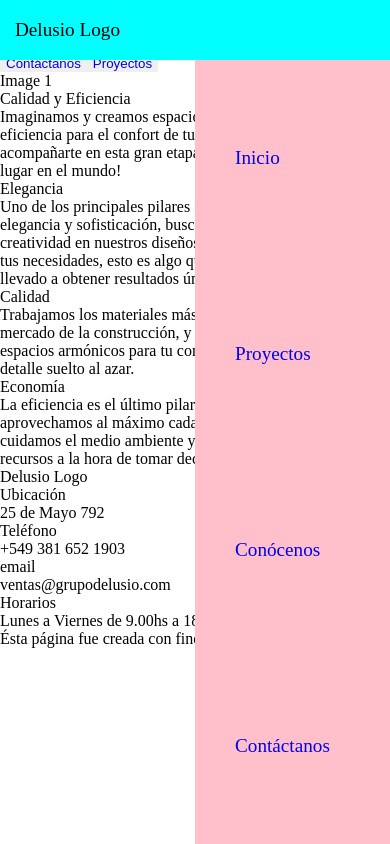
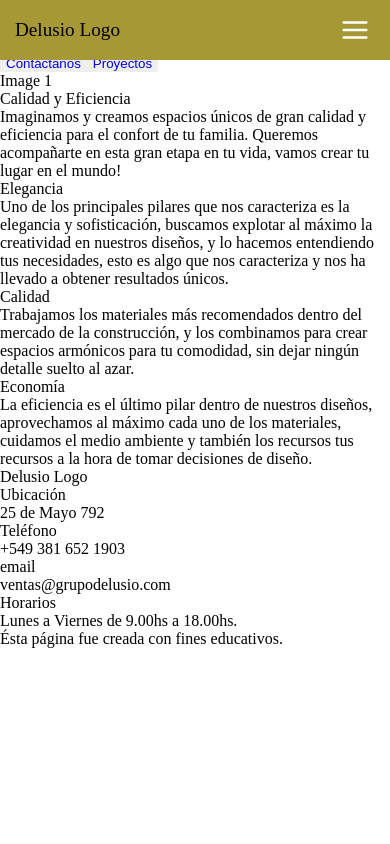
Before and after one commit to RodrigoSante/DelusioRenders, a React (Create React App) app: page / in a window 390 px wide. Built offline with nearby package versions, Linux system fonts and the light colour scheme.

Commit message:
Added style to the navbar and mobile menu

```diff
--- a/package.json
+++ b/package.json
@@ -8,6 +8,7 @@
     "@testing-library/user-event": "^13.5.0",
     "react": "^18.2.0",
     "react-dom": "^18.2.0",
+    "react-icons": "^4.12.0",
     "react-router-dom": "6.20.0",
     "react-scripts": "5.0.1",
     "web-vitals": "^2.1.4"
--- a/src/App.js
+++ b/src/App.js
@@ -1,6 +1,8 @@
 import './App.css';
 import './Styles/MobileStile.css';
 import { Routes, Route, Link } from 'react-router-dom';
+import { FiMenu, FiX, FiHome, FiTrello, FiUsers, FiMail } from "react-icons/fi";
+import { openMenu, closeMenu } from './Components/openMenuMobile';
 
 const Home = () => {
   return(
@@ -160,13 +162,20 @@ function App() {
           <div className='logo-container'>
             <p>Delusio Logo</p>
           </div>
-          <div className='links-container'>
+          <div className='links-container' id='menu-mobile'>
+            <div className='close-menu-container' onClick={closeMenu}>
+              <FiX className='close-menu-icon'/>
+            </div>
             <ul>
-              <li><Link to={'/'}>Inicio</Link></li>
-              <li><Link to={'/Projects'}>Proyectos</Link></li>
-              <li><Link to={'/AboutUs'}>Conócenos</Link></li>
-              <li><Link to={'/ContactUs'}>Contáctanos</Link></li>
+              <li><Link to={'/'}><FiHome className='mobile-menu-icons'/>Inicio</Link></li>
+              <li><Link to={'/Projects'}><FiTrello className='mobile-menu-icons'/>Proyectos</Link></li>
+              <li><Link to={'/AboutUs'}><FiUsers className='mobile-menu-icons'/>Conócenos</Link></li>
+              <li><Link to={'/ContactUs'}><FiMail className='mobile-menu-icons'/>Contáctanos</Link></li>
             </ul>
+            <p className='name'>Delusio Arquitectura</p>
+          </div>
+          <div className='open-menu-container' onClick={openMenu}>
+            <FiMenu className='open-menu-icon'/>
           </div>
         </div>
       </header>
--- /dev/null
+++ b/src/Components/openMenuMobile.js
@@ -0,0 +1,7 @@
+export function openMenu(){
+    document.getElementById('menu-mobile').style.width = '50%';
+}
+
+export function closeMenu(){
+    document.getElementById('menu-mobile').style.width = '0%';
+}
--- a/src/Styles/MobileStile.css
+++ b/src/Styles/MobileStile.css
@@ -1,5 +1,5 @@
 .nav{
-    background-color: aqua;
+    background-color: #a69935;
     position: relative;
     display: flex;
     justify-content: space-between;
@@ -14,22 +14,70 @@
     font-size: 1.2rem;
 }
 
+.nav .open-menu-container{
+    display: flex;
+    margin-right: 20px;
+}
+
+.nav .open-menu-icon{
+    width: 30px;
+    height: auto;
+    color: #fff;
+    cursor: pointer;
+}
+
 .nav .links-container{
-    background-color: pink;
+    background-color: #262100;
     position: absolute;
-    width: 50%;
     height: calc(100vh - 60px);
+    width: 0%;
     top: 60px;
     right: 0px;
+    border-radius: 1rem 0rem 0rem 1rem;
+    transition: all 0.5s;
+    display: flex;
+    flex-direction: column;
+}
+
+.nav .close-menu-container{
+    display: flex;
+    justify-content: end;
+}
+
+.nav .close-menu-icon{
+    width: 30px;
+    height: auto;
+    color: #fff;
+    margin: 15px 15px 50px 0px;
+    cursor: pointer;
 }
 
 .nav .links-container ul{
     display: flex;
     flex-direction: column;
-    height: 100%;
-    justify-content: space-around;
+    justify-content: start;
 }
 
 .nav .links-container li{
-    font-size: 1.2rem;
+    font-size: 1rem;
+    color: #fff;
+    margin: 20px 0px;
 }
+
+.nav .links-container a:visited{
+    color: #fff;
+}
+
+.nav .links-container .mobile-menu-icons{
+    margin-right: 15px;
+}
+
+.name{
+    font-size: 1rem;
+    color: #fff;
+    text-align: center;
+    position: absolute;
+    bottom: 30px;
+    padding: 10px;
+    left: 20px;
+}
```
Also changed, not shown: src/Styles/ColorPalette.txt (added), 1 other file (tests, documents, lock files or other folders).
